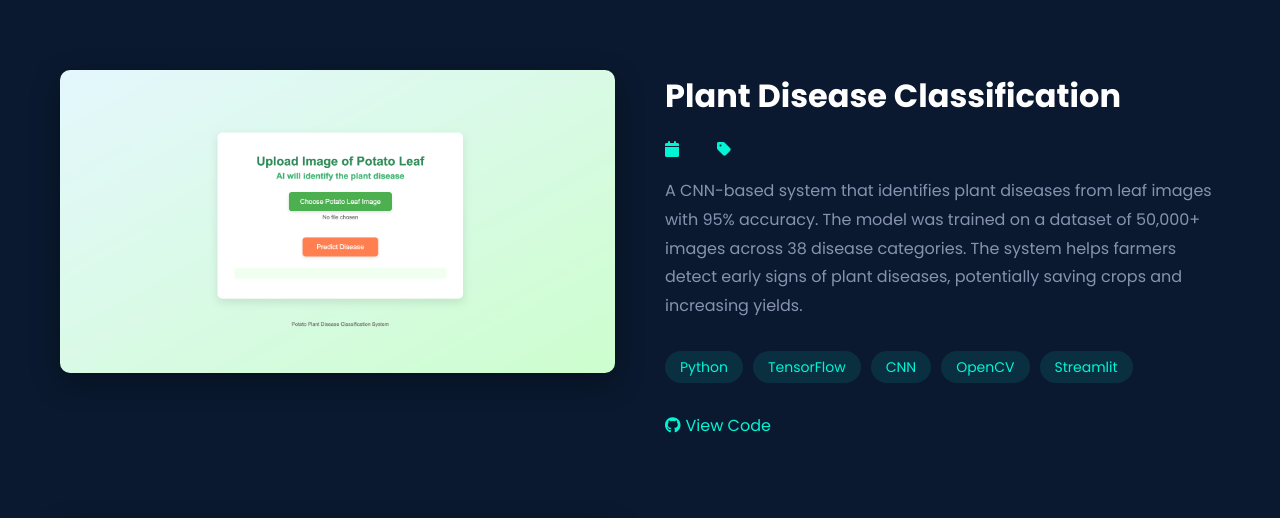
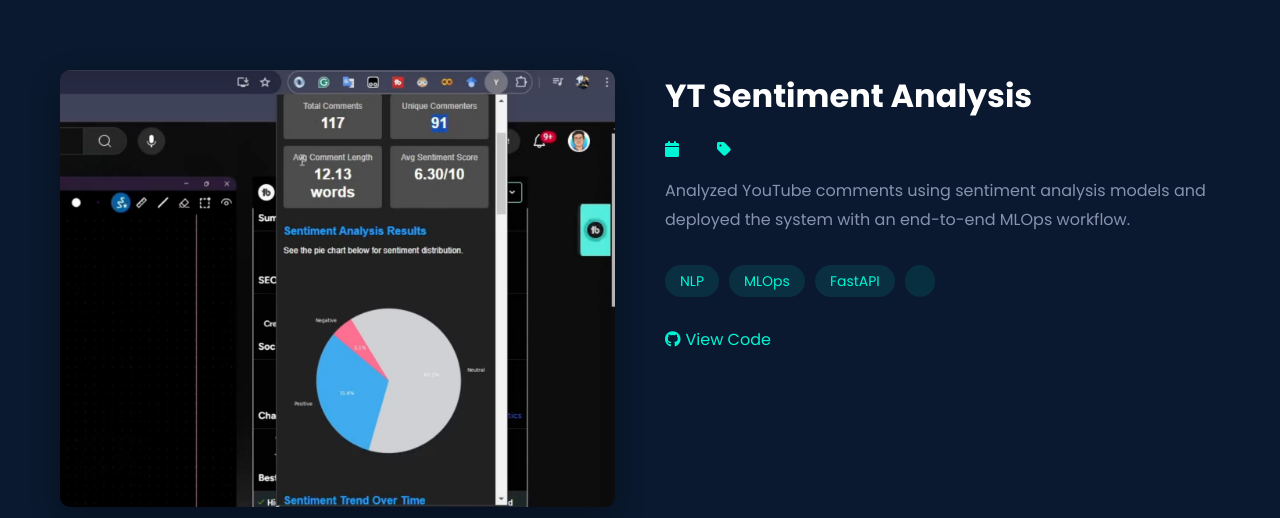
Before and after one commit to mohitrohda/Portfolio, a plain HTML site: page projects.html in a window 1280 px wide. Shown: the part 408-926 px from the top of the page. Drawn offline with Linux system fonts and the light colour scheme; grey boxes are pictures that could not be loaded.

Commit message:
Update projects.html

```diff
--- a/projects.html
+++ b/projects.html
@@ -185,6 +185,42 @@
 
         <!-- Projects Container -->
         <div class="projects-container">
+
+            <!-- Project 1 -->
+            <div class="project-detail" data-category="cv,dl">
+                <div class="project-images">
+                    <img src="media/YT-Sentimental copy.png" alt="YT Sentiment Analysis" class="main-image">
+                </div>
+                <div class="project-info">
+                    <h2>YT Sentiment Analysis</h2>
+                    <div class="project-meta">
+                        <div class="meta-item">
+                            <i class="fas fa-calendar"></i>
+                            <span></span>
+                        </div>
+                        <div class="meta-item">
+                            <i class="fas fa-tag"></i>
+                            <span></span>
+                        </div>
+                    </div>
+                    <p class="project-description">
+                        Analyzed YouTube comments using sentiment analysis models and deployed the system with an end-to-end MLOps workflow.
+                    </p>
+                    <div class="project-tech">
+                        <span class="tech-tag">NLP</span>
+                        <span class="tech-tag">MLOps</span>
+                        <span class="tech-tag">FastAPI</span>
+                        <span class="tech-tag"></span>
+                       <!-- <span class="tech-tag"></span> -->
+                    </div>
+                    <div class="project-links">
+                        <a href="https://github.com/mohitrohda/YT_Comment_Sentimental_Analysis-ongoing-" target="_blank"><i class="fab fa-github"></i>View Code</a>
+                        <!-- <a href="#"><i class="fas fa-external-link-alt"></i>Live Demo</a> -->
+                    </div>
+                </div>
+            </div>
+
+
             <!-- Project 1 -->
             <div class="project-detail" data-category="cv,dl">
                 <div class="project-images">
```
